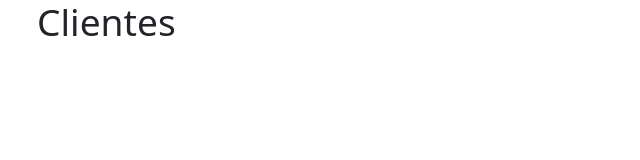
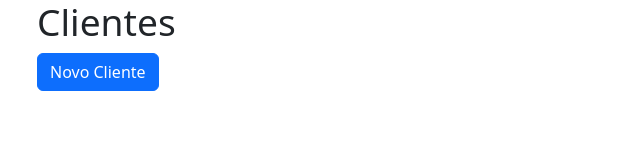
Before and after one commit to diegowps/conest, an Electron app: page src/views/clientes.html in a window 1010 px wide. Shown: the whole page, without its empty margins (0-640 px from the left). Drawn offline with Linux system fonts and the light colour scheme.

Commit message:
db status

```diff
--- a/src/views/clientes.html
+++ b/src/views/clientes.html
@@ -15,8 +15,20 @@
         <h1>Clientes</h1>
     </div>
 
+    <div class="container">
+        <div class="row">
+            <div class="col-md-12">
+                <button type="button" class="btn btn-primary" data-toggle="modal" data-target="#modalCliente">
+                    Novo Cliente
+                </button>
+            </div>
+        </div>
+    </div>
+
     <script src="../public/js/bootstrap.min.js"></script>
     <script src="clientes.js"></script>
+    <script src="modalCliente.js"></script>
+
 </body>
 
 </html>
```
